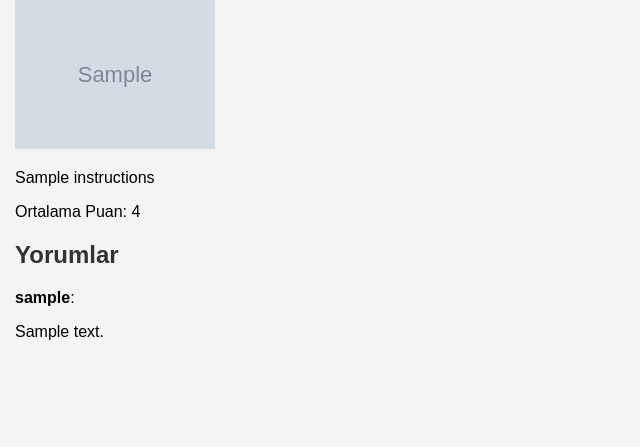
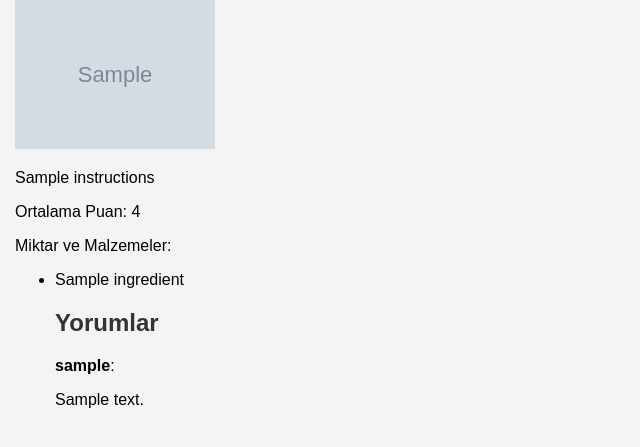
Before and after one commit to metincd/YemekTarifleri, a Django app: template yemek_tarifleri/yemek_tarifleri/templates/recipe_detail.html in a window 1280 px wide. Shown: the part 166-613 px from the top of the page, without its empty margins (0-640 px from the left). Run offline with Django 4.2, Linux system fonts and the light colour scheme; the template is opened without the code that fills it: most values are stand-ins (such as "Sample title", 1, 10 or a date in 2020); grey boxes marked "Sample" are stand-in pictures.

Commit message:
unit and quantity can be seen

```diff
--- a/yemek_tarifleri/yemek_tarifleri/templates/recipe_detail.html
+++ b/yemek_tarifleri/yemek_tarifleri/templates/recipe_detail.html
@@ -6,6 +6,12 @@
 <p>{{ recipe.instructions }}</p>
 
 <p>Ortalama Puan: {{ average_rating|default:"Henüz puan verilmemiş" }}</p>
+
+<p>Miktar ve Malzemeler:</p>
+<ul>
+{% for ingredient in recipe.ingredients.all %}
+    <li>{{ ingredient }}</li>
+{% endfor %}
 
 <h2>Yorumlar</h2>
 {% for comment in comments %}
```
